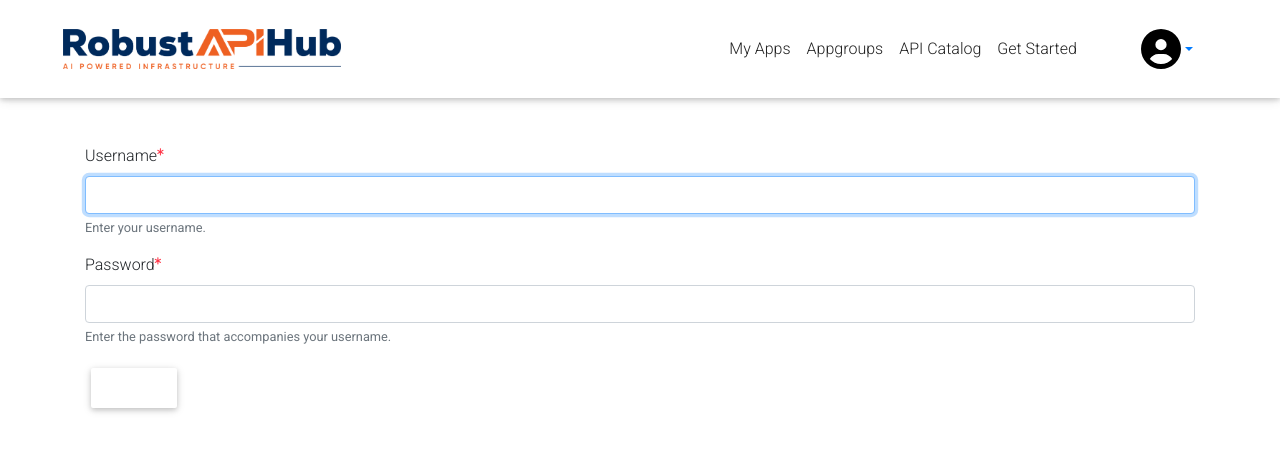
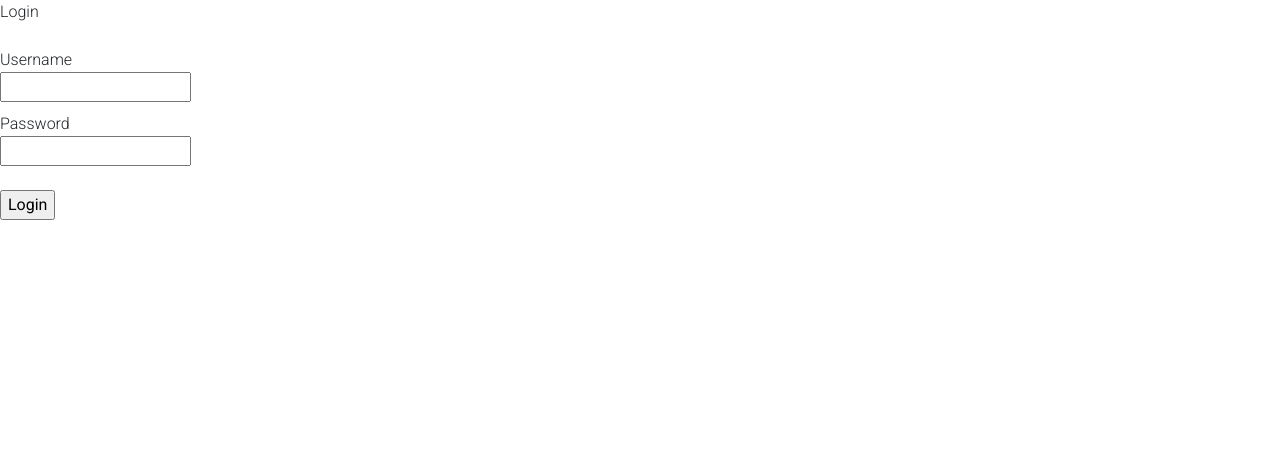
Before and after one commit to Drupalnest/netlify-robust, a Gatsby site: page /login in a window 1280 px wide. Built offline with nearby package versions, Linux system fonts and the light colour scheme; Gatsby itself is replaced by a stand-in of ours.

Commit message:
hide drupal api

```diff
--- a/src/components/Auth/Login.js
+++ b/src/components/Auth/Login.js
@@ -519,194 +519,286 @@
 
 // export default Login;
 
+// import React, { useState, useEffect } from "react";
+// import axios from "axios";
+// import Header from "../Header/Header";
+// import { navigate } from "gatsby";
+// import Cookies from "js-cookie";
+
+// const Login = () => {
+//   const [username, setUsername] = useState("");
+//   const [password, setPassword] = useState("");
+
+//   const handleSubmit = async (e) => {
+//     e.preventDefault();
+//     try {
+//       const response = await fetch(
+//         "https://robustapihub.io/user/login?_format=json",
+//         {
+//           method: "POST",
+//           headers: {
+//             "Content-Type": "application/json",
+//           },
+//           body: JSON.stringify({
+//             name: username,
+//             pass: password,
+//           }),
+//         }
+//       );
+
+//       if (response.ok) {
+//         const responseData = await response.json();
+//         console.log("responseData", responseData);
+
+//         console.log("Request Headers:", response.headers);
+
+//         const cookies = response.headers.get("set-cookie");
+//         console.log("cookies", cookies);
+
+//         localStorage.setItem("userData", JSON.stringify(responseData));
+//         alert("Login successful");
+//         navigate("/teams");
+//       } else {
+//         const errorData = await response.json();
+//         alert(`Login failed. Error: ${errorData.message}`);
+//       }
+//     } catch (error) {
+//       console.error("Error:", error);
+//       alert("An error occurred while logging in.");
+//     }
+//   };
+
+//   return (
+//     <div>
+//       <Header />
+//       <div className="dialog-off-canvas-main-canvas">
+//         <div className="page">
+//           <div className="page__content-above">
+//             <div className="container-fluid px-0">
+//               <div className="block block--pagetitle bg-lighter py-4">
+//                 <div className="container">
+//                   <h1 className="page__title mb-0">Log in</h1>
+//                 </div>
+//               </div>
+//             </div>
+//           </div>
+//           <main className="main" role="main">
+//             <div className="page-layout-sidebar-default">
+//               <div className="container py-5">
+//                 <div className="row">
+//                   <div className="page__content col-md">
+//                     <div className="hidden" />
+//                     <form
+//                       className="user-login-form"
+//                       method="post"
+//                       onSubmit={handleSubmit}
+//                       acceptCharset="UTF-8"
+//                     >
+//                       <div className="js-form-item form-item js-form-type-textfield form-type-textfield form-item-name js-form-item-name form-group">
+//                         <label
+//                           htmlFor="edit-name"
+//                           className="js-form-required form-required"
+//                         >
+//                           Username
+//                           <sup>
+//                       <i
+//                         className="fas fa-asterisk text-danger form-required__indicator"
+//                         style={{ fontSize: "0.7em" }}
+//                       />
+//                     </sup>
+//                         </label>
+//                         <input
+//                           autoCorrect="none"
+//                           autoCapitalize="none"
+//                           spellCheck="false"
+//                           autoFocus="autofocus"
+//                           data-drupal-selector="edit-name"
+//                           aria-describedby="edit-name--description"
+//                           type="text"
+//                           id="edit-name"
+//                           name="name"
+//                           value={username}
+//                           onChange={(e) => setUsername(e.target.value)}
+//                           size={60}
+//                           maxLength={60}
+//                           className="required form-control"
+//                           required="required"
+//                           aria-required="true"
+//                           autoComplete="true"
+//                         />
+//                         <small
+//                           id="edit-name--description"
+//                           className="description form-text text-muted"
+//                         >
+//                           Enter your username.
+//                         </small>
+//                       </div>
+//                       <div className="js-form-item form-item js-form-type-password form-type-password form-item-pass js-form-item-pass form-group">
+//                         <label
+//                           htmlFor="edit-pass"
+//                           className="js-form-required form-required"
+//                         >
+//                           Password
+//                           <sup>
+//                       <i
+//                         className="fas fa-asterisk text-danger form-required__indicator"
+//                         style={{ fontSize: "0.7em" }}
+//                       />
+//                     </sup>
+//                         </label>
+//                         <input
+//                           aria-describedby="edit-pass--description"
+//                           type="password"
+//                           id="edit-pass"
+//                           name="pass"
+//                           value={password}
+//                           onChange={(e) => setPassword(e.target.value)}
+//                           size={60}
+//                           maxLength={128}
+//                           className="required form-control"
+//                           required="required"
+//                           aria-required="true"
+//                         />
+//                         <small
+//                           id="edit-pass--description"
+//                           className="description form-text text-muted"
+//                         >
+//                           Enter the password that accompanies your username.
+//                         </small>
+//                       </div>
+//                       <input
+//                         autoComplete="off"
+//                         type="hidden"
+//                         name="form_build_id"
+//                         defaultValue="form-4kfs62KarGpfB4Y1Bv_AzISYQ5DfFiKECMJBaMuX5jI"
+//                         className="form-control"
+//                       />
+//                       <input
+//                         type="hidden"
+//                         name="form_id"
+//                         defaultValue="user_login_form"
+//                         className="form-control"
+//                       />
+//                       <div
+//                         className="form-actions js-form-wrapper form-wrapper"
+//                         id="edit-actions"
+//                       >
+//                         <button
+//                           type="submit"
+//                           id="edit-submit"
+//                           name="op"
+//                           defaultValue="Log in"
+//                           className="all-buttons-color text-white js-form-submit form-submit btn btn-md"
+//                         >
+//                           LOG IN
+//                         </button>
+//                       </div>
+//                     </form>
+//                   </div>
+//                 </div>
+//               </div>
+//             </div>
+//           </main>
+//         </div>
+//       </div>
+//     </div>
+//   );
+// };
+
+// export default Login;
 
 
 
 
-import React, { useState, useEffect } from "react";
-import axios from "axios";
-import Header from "../Header/Header";
-import { navigate } from "gatsby";
-import Cookies from "js-cookie";
 
-const Login = () => {
-  const [username, setUsername] = useState("");
-  const [password, setPassword] = useState("");
 
-  const handleSubmit = async (e) => {
-    e.preventDefault();
-    try {
-      const response = await fetch(
-        "https://robustapihub.io/user/login?_format=json",
-        {
-          method: "POST",
-          headers: {
-            "Content-Type": "application/json",
-          },
-          body: JSON.stringify({
-            name: username,
-            pass: password,
-          }),
-        }
-      );
 
-      if (response.ok) {
-        const responseData = await response.json();
-        console.log("responseData", responseData);
+import React, { useState } from "react";
 
-        console.log("Request Headers:", response.headers);
+function Login(props) {
+  const [loading, setLoading] = useState(false);
+  const username = useFormInput("");
+  const password = useFormInput("");
+  const [error, setError] = useState(null);
 
-        const cookies = response.headers.get("set-cookie");
-        console.log("cookies", cookies);
+  // handle button click of login form
+  const handleLogin = () => {
+    setError(null);
+    setLoading(true);
+    // API something like http://example.com/user/login
 
-        localStorage.setItem("userData", JSON.stringify(responseData));
-        alert("Login successful");
-        navigate("/teams");
-      } else {
-        const errorData = await response.json();
-        alert(`Login failed. Error: ${errorData.message}`);
+    const API = "https://robustapihub.io/user/login?_format=json";
+
+    fetch(API, {
+      method: "POST", // Assuming this is a POST request
+      headers: {
+        "Content-Type": "application/x-www-form-urlencoded", // Adjust this header if needed
+      },
+      body: `name=${username.value}&pass=${password.value}`,
+    })
+    .then((response) => {
+      if (!response.ok) {
+        throw new Error(`HTTP error! status: ${response.status}`);
       }
-    } catch (error) {
-      console.error("Error:", error);
-      alert("An error occurred while logging in.");
-    }
+      return response.json();
+    })
+
+    .then((data) => {
+      // Handle the JSON data
+      sessionStorage.setItem("token", data.token);
+      sessionStorage.setItem("user", JSON.stringify(data.user));
+      props.history.push("/dashboard");
+    })
+    .catch((error) => {
+      setLoading(false);
+      setError(error.message); // Display the error message
+    });
   };
+
 
   return (
     <div>
-      <Header />
-      <div className="dialog-off-canvas-main-canvas">
-        <div className="page">
-          <div className="page__content-above">
-            <div className="container-fluid px-0">
-              <div className="block block--pagetitle bg-lighter py-4">
-                <div className="container">
-                  <h1 className="page__title mb-0">Log in</h1>
-                </div>
-              </div>
-            </div>
-          </div>
-          <main className="main" role="main">
-            <div className="page-layout-sidebar-default">
-              <div className="container py-5">
-                <div className="row">
-                  <div className="page__content col-md">
-                    <div className="hidden" />
-                    <form
-                      className="user-login-form"
-                      method="post"
-                      onSubmit={handleSubmit}
-                      acceptCharset="UTF-8"
-                    >
-                      <div className="js-form-item form-item js-form-type-textfield form-type-textfield form-item-name js-form-item-name form-group">
-                        <label
-                          htmlFor="edit-name"
-                          className="js-form-required form-required"
-                        >
-                          Username
-                          <sup>
-                      <i
-                        className="fas fa-asterisk text-danger form-required__indicator"
-                        style={{ fontSize: "0.7em" }}
-                      />
-                    </sup>
-                        </label>
-                        <input
-                          autoCorrect="none"
-                          autoCapitalize="none"
-                          spellCheck="false"
-                          autoFocus="autofocus"
-                          data-drupal-selector="edit-name"
-                          aria-describedby="edit-name--description"
-                          type="text"
-                          id="edit-name"
-                          name="name"
-                          value={username}
-                          onChange={(e) => setUsername(e.target.value)}
-                          size={60}
-                          maxLength={60}
-                          className="required form-control"
-                          required="required"
-                          aria-required="true"
-                          autoComplete="true"
-                        />
-                        <small
-                          id="edit-name--description"
-                          className="description form-text text-muted"
-                        >
-                          Enter your username.
-                        </small>
-                      </div>
-                      <div className="js-form-item form-item js-form-type-password form-type-password form-item-pass js-form-item-pass form-group">
-                        <label
-                          htmlFor="edit-pass"
-                          className="js-form-required form-required"
-                        >
-                          Password
-                          <sup>
-                      <i
-                        className="fas fa-asterisk text-danger form-required__indicator"
-                        style={{ fontSize: "0.7em" }}
-                      />
-                    </sup>
-                        </label>
-                        <input
-                          aria-describedby="edit-pass--description"
-                          type="password"
-                          id="edit-pass"
-                          name="pass"
-                          value={password}
-                          onChange={(e) => setPassword(e.target.value)}
-                          size={60}
-                          maxLength={128}
-                          className="required form-control"
-                          required="required"
-                          aria-required="true"
-                        />
-                        <small
-                          id="edit-pass--description"
-                          className="description form-text text-muted"
-                        >
-                          Enter the password that accompanies your username.
-                        </small>
-                      </div>
-                      <input
-                        autoComplete="off"
-                        type="hidden"
-                        name="form_build_id"
-                        defaultValue="form-4kfs62KarGpfB4Y1Bv_AzISYQ5DfFiKECMJBaMuX5jI"
-                        className="form-control"
-                      />
-                      <input
-                        type="hidden"
-                        name="form_id"
-                        defaultValue="user_login_form"
-                        className="form-control"
-                      />
-                      <div
-                        className="form-actions js-form-wrapper form-wrapper"
-                        id="edit-actions"
-                      >
-                        <button
-                          type="submit"
-                          id="edit-submit"
-                          name="op"
-                          defaultValue="Log in"
-                          className="all-buttons-color text-white js-form-submit form-submit btn btn-md"
-                        >
-                          LOG IN
-                        </button>
-                      </div>
-                    </form>
-                  </div>
-                </div>
-              </div>
-            </div>
-          </main>
-        </div>
+      Login
+      <br />
+      <br />
+      <div>
+        Username
+        <br />
+        <input type="text" {...username} autoComplete="new-password" />
       </div>
+      <div style={{ marginTop: 10 }}>
+        Password
+        <br />
+        <input type="password" {...password} autoComplete="new-password" />
+      </div>
+      {error && (
+        <>
+          <small style={{ color: "red" }}>{error}</small>
+          <br />
+        </>
+      )}
+      <br />
+      <input
+        type="button"
+        value={loading ? "Loading..." : "Login"}
+        onClick={handleLogin}
+        disabled={loading}
+      />
+      <br />
     </div>
   );
+}
+
+const useFormInput = (initialValue) => {
+  const [value, setValue] = useState(initialValue);
+
+  const handleChange = (e) => {
+    setValue(e.target.value);
+  };
+  return {
+    value,
+    onChange: handleChange,
+  };
 };
 
 export default Login;
```
Also changed, not shown: gatsby-config.js (+7 -7 lines), src/components/Header/Header.js (+11 -0 lines), src/pages/[appGroup.name]/apps/[appName.name].js (+7 -6 lines), 1 other file.
